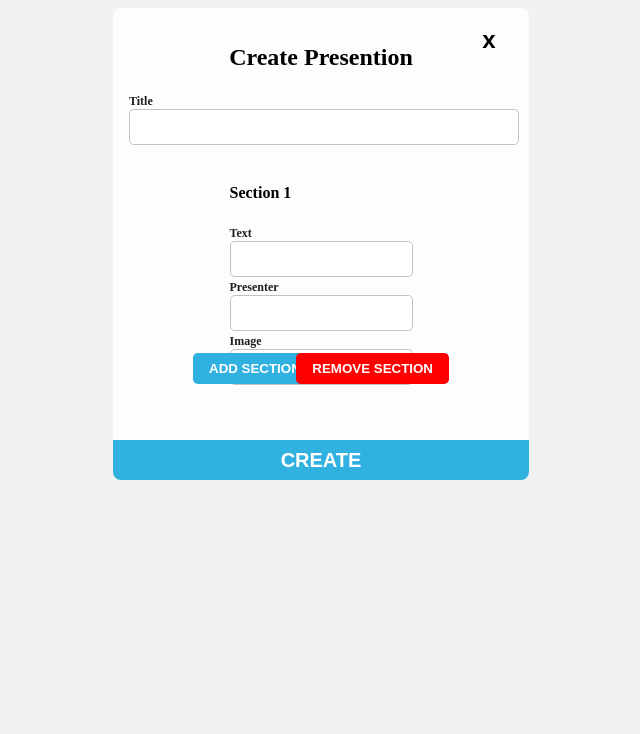
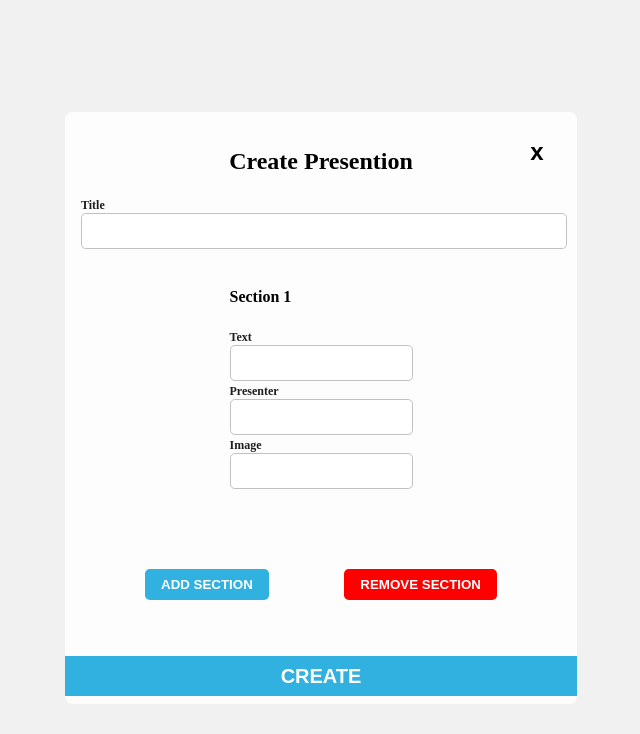
Before and after one commit to jhrick/know-how-hub, a React (Create React App) app in the folder frontend/: page /create-presentation in a window 1280 px wide. Shown: the top 734 px of the page, without its empty margins (327-967 px from the left). Built offline with nearby package versions, Linux system fonts and the light colour scheme.

Commit message:
style: tweak css

```diff
--- a/frontend/src/components/presentation-view.tsx
+++ b/frontend/src/components/presentation-view.tsx
@@ -56,7 +56,11 @@ const PresentationView = () => {
           <span>{post.presentationInfos.created_at.substring(0, 10)}</span>
         </p>
         <h3>
-          <span>{post.presentationInfos.title}</span>
+          <span>
+            {post.presentationInfos.title.length > 22
+              ? post.presentationInfos.title.substring(0, 22) + "..."
+              : post.presentationInfos.title}
+          </span>
         </h3>
         <p>
           <span>
--- a/frontend/src/pages/CreatePresentation/style.css
+++ b/frontend/src/pages/CreatePresentation/style.css
@@ -1,3 +1,4 @@
+html,
 body {
   height: 100%;
   width: 100%;
@@ -19,7 +20,7 @@ input {
   align-items: center;
   display: flex;
   flex-direction: column;
-  height: 100%;
+  height: 100vh;
   justify-content: center;
 }
 
@@ -28,11 +29,11 @@ input {
   border-radius: 0.5rem;
   display: flex;
   flex-direction: column;
-  height: 55vh;
+  height: 35rem;
   overflow: hidden;
   padding: 1rem;
   position: relative;
-  width: 30vw;
+  width: 30rem;
 }
 
 #exit-form {
--- a/frontend/src/pages/InitialPage/styles.css
+++ b/frontend/src/pages/InitialPage/styles.css
@@ -75,12 +75,6 @@ li:hover {
   cursor: pointer;
 }
 
-.text .create-at {
-  position: absolute;
-  right: 1rem;
-  top: 1rem;
-}
-
 .content > main > ul > li > img {
   height: 100%;
   object-fit: cover;
@@ -88,8 +82,19 @@ li:hover {
   width: 100%;
 }
 
-.text {
-  margin: 2rem;
+li > .text {
+  align-items: flex-start;
+  display: flex;
+  flex-direction: column;
+  height: 75%;
+  justify-content: space-between;
+  margin: 1rem 2rem;
+}
+
+.text > p,
+h3,
+button {
+  margin: 0.5rem 0;
 }
 
 .text > p {
@@ -101,7 +106,7 @@ h3 > span {
   background-color: #f5f5f5;
   border-radius: 1rem;
   display: block;
-  line-height: 1.5rem;
+  line-height: 1.25rem;
   max-width: 18rem;
   padding: 0.2rem 0.75rem;
   width: max-content;
@@ -111,11 +116,9 @@ h3 > span {
   background: #ff0000;
   border: none;
   border-radius: 0.5rem;
-  bottom: 1rem;
   color: #fff;
   font-weight: 800;
   padding: 0.25rem 0.75rem;
-  position: absolute;
   text-transform: uppercase;
 }
 
```
